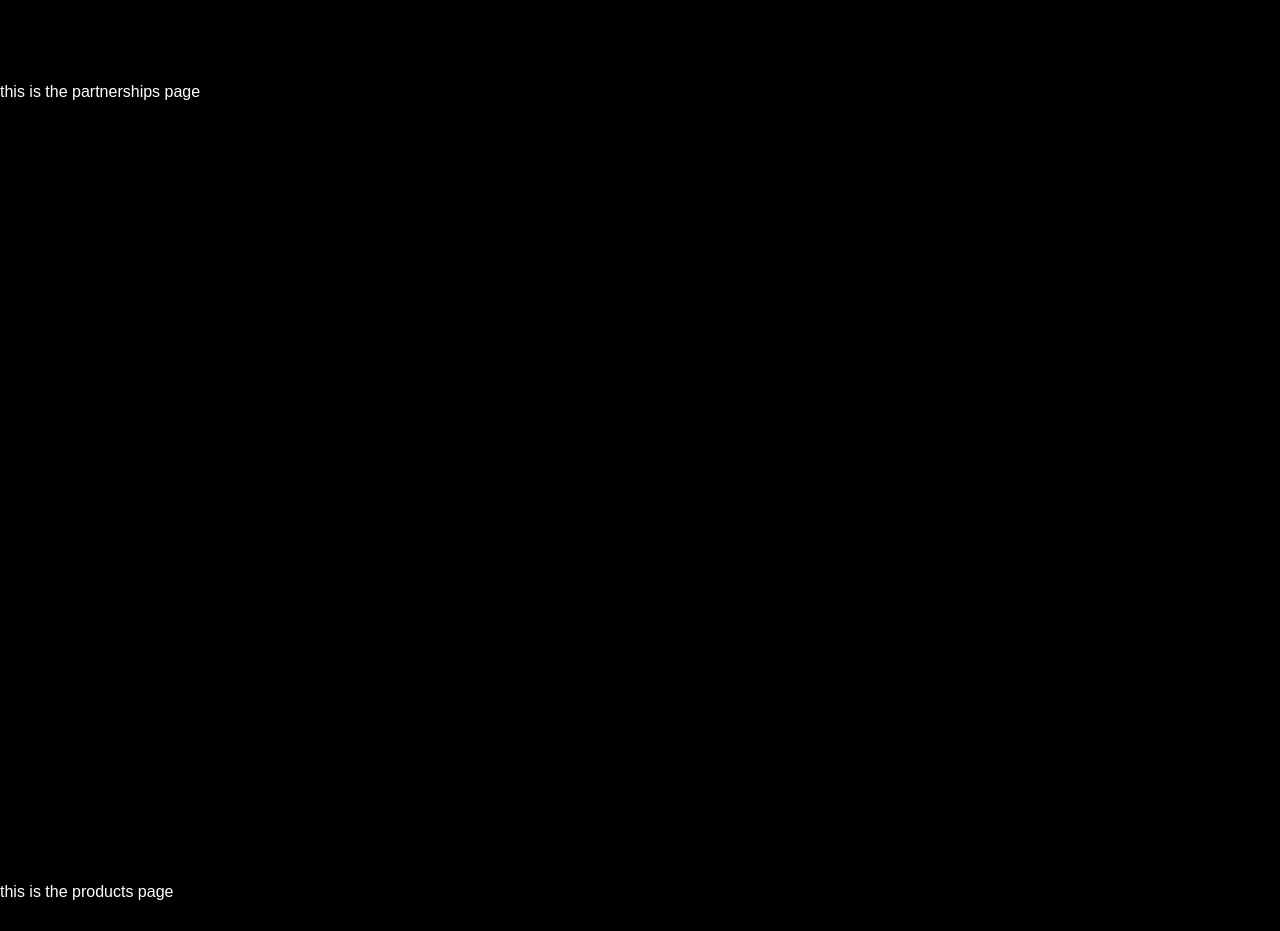
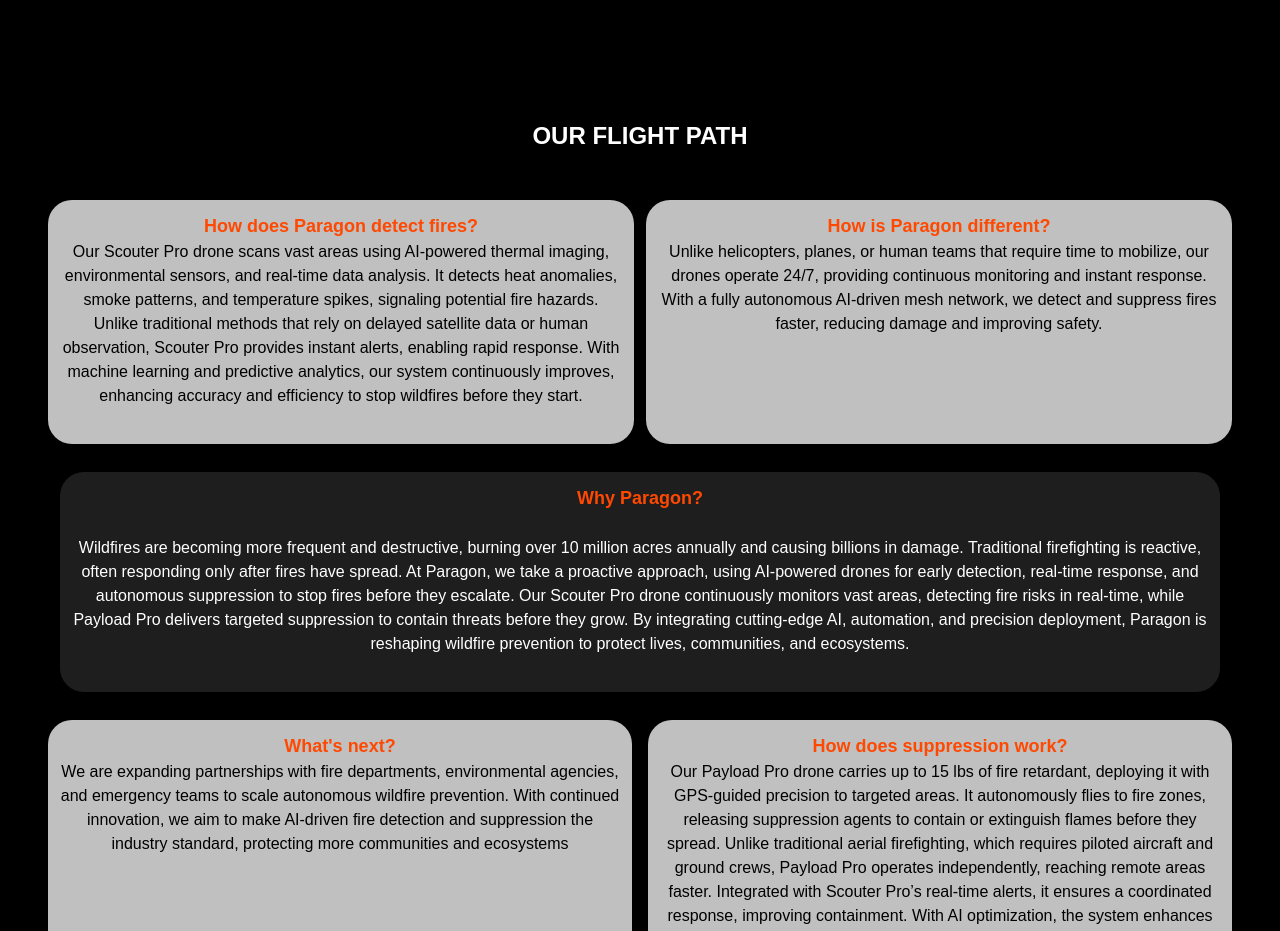
Before and after one commit to ParagonAutonomous/website, a Next.js app in the folder website/: page / in a window 1280 px wide. Shown: the part 1520-2451 px from the top of the page. Built offline with nearby package versions, Linux system fonts and the light colour scheme.

Commit message:
FlightPath, Partnerships, Products
Added skeleton for flight path, partnerships, products, paragon advantage.

```diff
--- /dev/null
+++ b/website/app/components/EndPage.tsx
@@ -0,0 +1,33 @@
+export default function EndPage() {
+    return (
+        <section id="endpage" className="h-screen text-center">
+            <h1 className="font-bold  text-2xl m-10 pt-10 text-center">The Paragon Advantage</h1>
+            <p>With Scouter Pro and Payload Pro working together in a fully autonomous, AI-driven mesh network, Paragon Autonomous provides a proactive solution to wildfire prevention and containment. Faster detection and smarter suppression mean fewer lost homes, safer communities, and a healthier planet.</p>
+            <p className="p-4">Want to see our drones in action? Schedule a Demo today.</p>
+            <div className="grid grid-cols-2 bg-[#1E1E1E] rounded-lg p-10">
+                <div>
+                    <h3>Keep up to date with Paragon News</h3>
+                    <p>Subscribe to Updates from Paragon Autonomous about articles, events and offers. You can unsubscribe at any time.</p>
+                </div>
+                <div className="grid-rows-2">
+                <form>
+                    <div>
+                    <label>First Name
+                    <input type="text"></input>
+                    </label>
+                    <label>Last Name
+                    <input type="text"></input>
+                    </label>
+                    </div>
+                    <div>
+                    <label>Email Address*
+                    <input type="email"></input>
+                    </label>
+                    </div>
+                    <button >Sign Up</button>
+                </form>
+                </div>
+            </div>
+        </section>
+    );
+  }
--- /dev/null
+++ b/website/app/components/FlightPath.tsx
@@ -0,0 +1,33 @@
+export default function FlightPath() {
+    return (
+        <section id="flightpath" className="h-screen text-center">
+            <h1 className="font-bold  text-2xl m-10">OUR FLIGHT PATH</h1>
+            <div className="grid grid-rows-3 text-[#000000] m-10">
+                <div className="grid grid-cols-2 gap-3 m-2">
+                <div className="bg-[#C0C0C0] rounded-3xl p-3">
+                    <h3 className="font-bold text-lg text-[#FF4800]">How does Paragon detect fires?</h3>
+                    <p>Our Scouter Pro drone scans vast areas using AI-powered thermal imaging, environmental sensors, and real-time data analysis. It detects heat anomalies, smoke patterns, and temperature spikes, signaling potential fire hazards. Unlike traditional methods that rely on delayed satellite data or human observation, Scouter Pro provides instant alerts, enabling rapid response. With machine learning and predictive analytics, our system continuously improves, enhancing accuracy and efficiency to stop wildfires before they start.</p>
+                </div>
+                <div className="bg-[#C0C0C0] rounded-3xl p-3">
+                    <h3 className="font-bold text-lg text-[#FF4800]">How is Paragon different?</h3>
+                    <p>Unlike helicopters, planes, or human teams that require time to mobilize, our drones operate 24/7, providing continuous monitoring and instant response. With a fully autonomous AI-driven mesh network, we detect and suppress fires faster, reducing damage and improving safety.</p>
+                </div>
+                </div>
+                <div className="grid grid-cols-1 bg-[#1E1E1E] rounded-3xl m-5 p-3 text-[#FFFFFF]">
+                    <h3 className="font-bold text-lg text-[#FF4800]">Why Paragon?</h3>
+                    <p>Wildfires are becoming more frequent and destructive, burning over 10 million acres annually and causing billions in damage. Traditional firefighting is reactive, often responding only after fires have spread. At Paragon, we take a proactive approach, using AI-powered drones for early detection, real-time response, and autonomous suppression to stop fires before they escalate. Our Scouter Pro drone continuously monitors vast areas, detecting fire risks in real-time, while Payload Pro delivers targeted suppression to contain threats before they grow. By integrating cutting-edge AI, automation, and precision deployment, Paragon is reshaping wildfire prevention to protect lives, communities, and ecosystems.</p>
+                </div>
+                <div className="grid grid-cols-2 gap-4 m-2">
+                    <div className="bg-[#C0C0C0] rounded-3xl p-3">
+                        <h3 className="font-bold text-lg text-[#FF4800]">What's next?</h3>
+                        <p>We are expanding partnerships with fire departments, environmental agencies, and emergency teams to scale autonomous wildfire prevention. With continued innovation, we aim to make AI-driven fire detection and suppression the industry standard, protecting more communities and ecosystems</p>
+                    </div>
+                    <div className="bg-[#C0C0C0] rounded-3xl p-3">
+                        <h3 className="font-bold text-lg text-[#FF4800]">How does suppression work?</h3>
+                        <p>Our Payload Pro drone carries up to 15 lbs of fire retardant, deploying it with GPS-guided precision to targeted areas. It autonomously flies to fire zones, releasing suppression agents to contain or extinguish flames before they spread. Unlike traditional aerial firefighting, which requires piloted aircraft and ground crews, Payload Pro operates independently, reaching remote areas faster. Integrated with Scouter Pro’s real-time alerts, it ensures a coordinated response, improving containment. With AI optimization, the system enhances efficiency, making wildfire suppression faster, safer, and more reliable.</p>
+                    </div>
+                </div>
+            </div>
+        </section>
+    );
+  }
--- a/website/app/components/Footer.tsx
+++ b/website/app/components/Footer.tsx
@@ -3,28 +3,31 @@
 export default function Footer() {
     return (
         <footer className="bg-gray-800 p-10 z-50 bg-opacity-40">
-            <p>PARAGON AUTONOMOUS</p>
+            <p className="text-[#80B918]">PARAGON AUTONOMOUS</p>
             <ul className="flex justify-center gap-10">
-                <ul>ABOUT
-                    <li>item1</li>
-                    <li>item2</li>
-                    <li>item3</li>
-                </ul>
-                <ul>PRODUCTS
-                    <li>item1</li>
-                    <li>item2</li>
-                    <li>item3</li>
-                </ul>
-                <ul>PARTNERS
-                    <li>item1</li>
-                    <li>item2</li>
-                    <li>item3</li>
-                </ul>
-                <ul>CONTACT
-                    <li>item1</li>
-                    <li>item2</li>
-                    <li>item3</li>
-                </ul>
+                <li>ABOUT
+                    <ul className="text-sm">
+                    <li>VISION</li>
+                    <li>IMPACT</li>
+                    <li>MISSION</li>
+                    <li>WHAT WE DO</li>
+                    </ul>
+                </li>
+                <li>PRODUCTS
+                    <ul>
+                    <li>SCOUTER PRO</li>
+                    <li>PAYLOAD PRO</li>
+                    </ul>
+                </li>
+                <li>PARTNERS</li>
+                <li>CONTACT
+                    <ul>
+                    <li>X</li>
+                    <li>EMAIL</li>
+                    <li>LINKEDIN</li>
+                    <li>INSTAGRAM</li>
+                    </ul>
+                </li>
             </ul>
         </footer>
     );
--- a/website/app/components/Navbar.tsx
+++ b/website/app/components/Navbar.tsx
@@ -6,8 +6,8 @@
 // msin navbar function
 export default function Navbar() {
     return (
-        <nav className="fixed top-0 left-0 right-0 bg-gray-800 p-4 z-50 bg-opacity-40">
-            <p className="font-bold">PARAGON</p>
+        <nav className="fixed top-0 left-0 right-0 bg-gray-800 bg-opacity-40">
+            <p className="font-bold text-[#80B918]">PARAGON</p>
             <ul className="flex justify-center gap-10 font-bold">
             <a href="#home">Home</a>
             <a href="#aboutus">AboutUs</a>
--- a/website/app/components/Partnerships.tsx
+++ b/website/app/components/Partnerships.tsx
@@ -1,7 +1,28 @@
 export default function Partnerships() {
     return (
-        <section id="partnerships" className="h-screen">
-            <h1>this is the partnerships page</h1>
+        <section id="partnerships" className="h-screen text-center">
+            <h1 className="font-bold  text-2xl m-10 pt-20">PARTNERSHIPS</h1>
+            <div className="m-10">
+                <h2 className="font-bold">Partnering with Leaders in Fire Safety</h2>
+                <p className="text-center">Paragon Autonomous collaborates with fire departments, environmental agencies, and industry leaders to build a future where wildfires are detected and suppressed even before they spread.</p>
+            </div>
+            <h2 className="font-bold text-large m-5">WHO WE WORK WITH </h2>
+            <div className="grid grid-cols-3 gap-4 m-5">
+                <div className="bg-[#1E1E1E] rounded-lg p-3">
+                    <h2 className="font-semibold text-[#FF4800] p-2">Fire Departments & First Responders</h2>
+                    <p>Our autonomous drone network provides real-time situational awareness and helps fire crews respond faster, safer, and smarter</p>
+                </div>
+                <div className="bg-[#1E1E1E] rounded-lg p-3">
+                    <h2 className="font-semibold text-[#FF4800] p-2">Environmental Protection Agencies</h2>
+                    <p>By Integrating drone-based fire monitoring, we help organizations protect ecosystems, reduce carbon emissions and prevent habitual destruction.</p>
+                </div>
+                <div className="bg-[#1E1E1E] rounded-lg p-3">
+                    <h2 className="font-semibold text-[#FF4800] p-2">Industry & Research Partners</h2>
+                    <p>We Collaborate with fire safety leaders, AI developers, and research institutions to advance wildfire detection technology and optimize fire suppression methods</p>
+                </div>
+            </div>
+            <p className="text">"Drone have given us an aerial perspective we never had before- allowing for early detection and smarter resource allocation." - Wildfire Conservation Specialist, Arizona</p>
+            <p>Partner with us button</p>
         </section>
     );
   }
--- a/website/app/components/Products.tsx
+++ b/website/app/components/Products.tsx
@@ -1,7 +1,25 @@
 export default function Products() {
     return (
-        <section id="products" className="h-screen">
-            <h1>this is the products page</h1>
-        </section>
+        <div id="products" className="h-screen">
+            <h1 className="font-bold  text-2xl m-10 pt-20 text-center">OUR PRODUCTS</h1>
+            <div className="grid grid-cols-2">
+            <img></img>
+            <div className="mt-5 mb-5">
+                <h2 className="font-bold text-2xl">SCOUTER PRO</h2>
+                <p className="p-2">Scouter Pro is an AI-powered aerial surveillance drone designed for early wildfire detection and real-time risk assessment. Equipped with thermal imaging, environmental sensors, and high-definition optical cameras, it continuously scans large areas for signs of fire before they spread. The drone operates autonomously, communicating through Paragon’s mesh network to relay critical fire data to the nearest Payload Drone and emergency responders.</p>
+                <p className="font-bold p-2 pt-0">With Scouter Pro, wildfires can be detected before they escalate, reducing environmental damage and saving lives.</p>
+                <p>BUTTON    BUTTON </p>
+            </div>
+            </div>
+            <div className="grid grid-cols-2">
+            <img></img>
+            <div>
+                <h2 className="font-bold text-2xl">PAYLOAD PRO</h2>
+                <p className="p-2">Payload Pro is an advanced fire suppression drone capable of carrying and deploying up to 15 lbs of fire retardant with GPS-guided precision. Designed to work alongside Scouter Pro, it responds to fire alerts by autonomously flying to the fire’s location and delivering targeted suppression, preventing small fires from becoming uncontrollable disasters.</p>
+                <p className="font-bold p-2 pt-0">Payload Pro is the frontline defense against fast-spreading wildfires, ensuring rapid containment and maximum efficiency in fire suppression</p>
+                <p>BUTTON    BUTTON </p>
+            </div>
+            </div>
+        </div>
     );
   }
--- a/website/app/page.tsx
+++ b/website/app/page.tsx
@@ -5,6 +5,8 @@
 import Footer from "./components/Footer";
 import Partnerships from "./components/Partnerships";
 import Products from "./components/Products";
+import EndPage from "./components/EndPage";
+import FlightPath from "./components/FlightPath";
 
 export default function Home() {
   return (
@@ -12,8 +14,10 @@
       <Navbar/>
       <Homepage />
       <AboutUs />
+      <FlightPath />
       <Partnerships />
       <Products />
+      <EndPage />
       <Footer />
     </main>
   );
```
Also changed, not shown: website/app/globals.css (line endings or trailing spaces).
